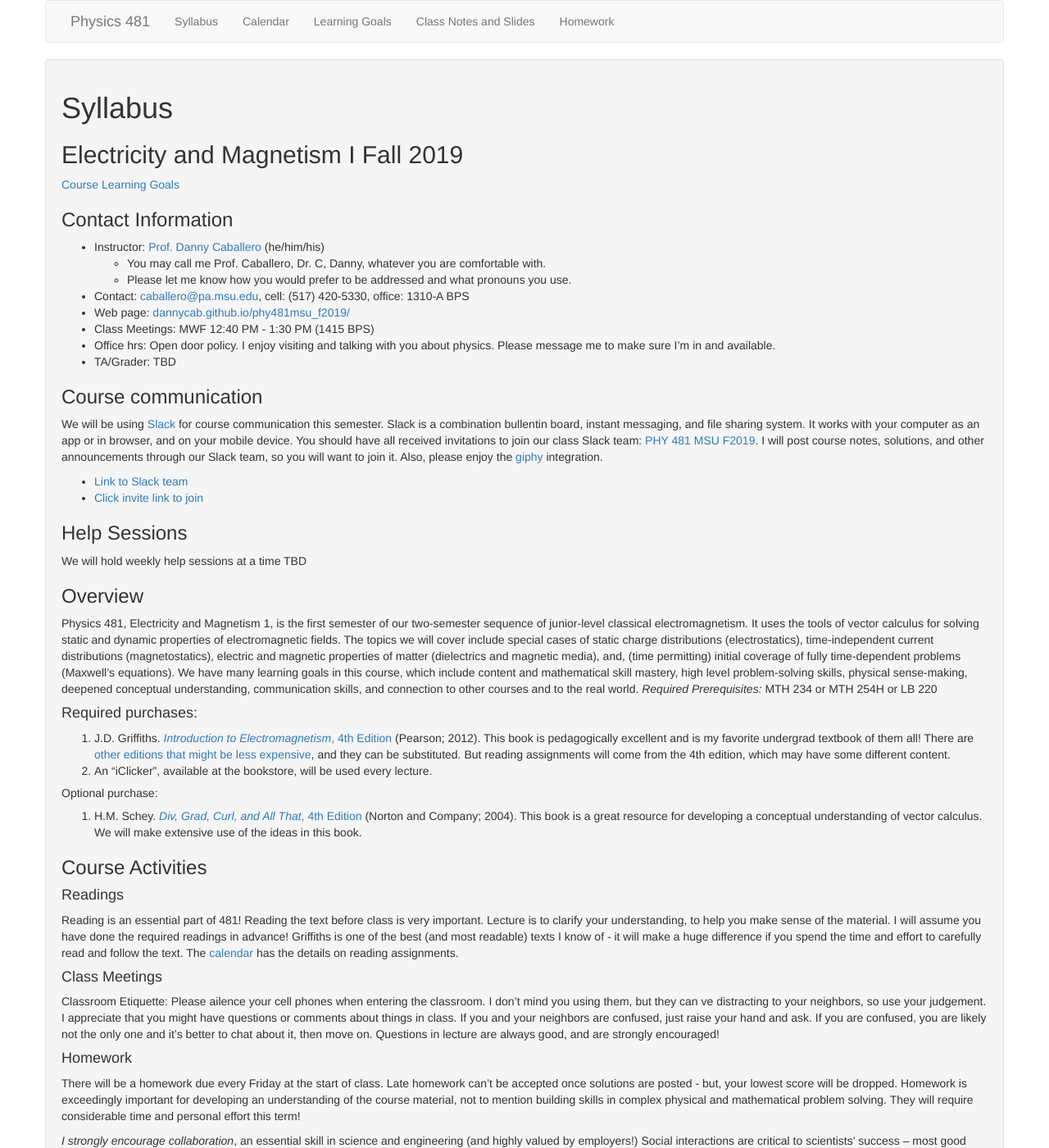
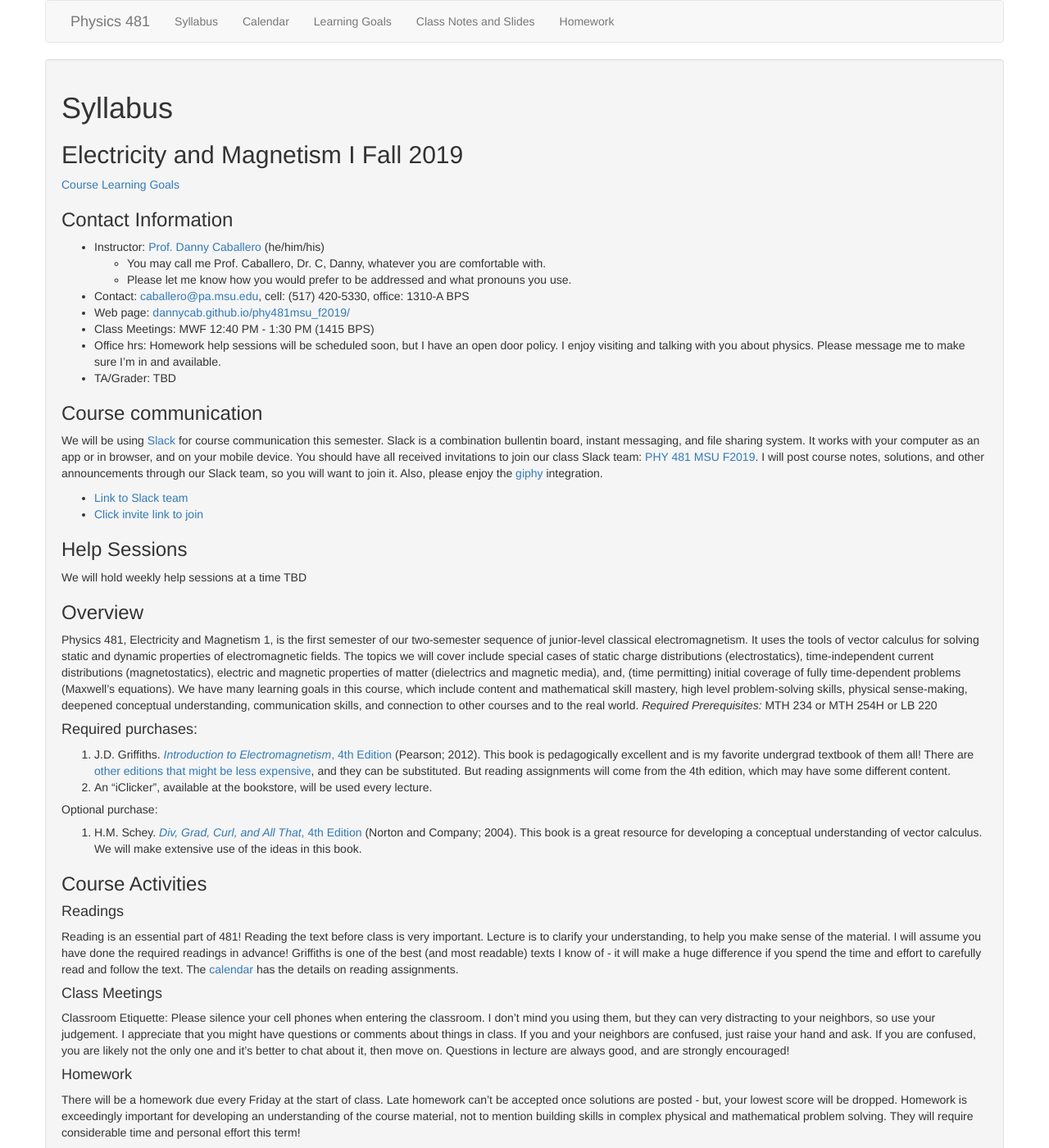
Before and after one commit to dannycab/phy481msu_f2019, a Jekyll site: the page built from index.md, in a window 1280 px wide and 1400 px high. Shown: the whole window at 82% size. Built offline with Jekyll 4.4.1, drawn with Linux system fonts in a browser that asks for light colours.

Commit message:
fixed typos

```diff
--- a/index.md
+++ b/index.md
@@ -18,7 +18,7 @@ use_math: true
     1310-A BPS
 -   Web page: [dannycab.github.io/phy481msu_f2019/](http://dannycab.github.io/phy481msu_f2019/)
 -   Class Meetings: MWF 12:40 PM - 1:30 PM (1415 BPS)
--   Office hrs: Open door policy. I enjoy visiting and talking with you about physics. Please message me to make sure I'm in and available.
+-   Office hrs: Homework help sessions will be scheduled soon, but I have an open door policy. I enjoy visiting and talking with you about physics. Please message me to make sure I'm in and available.
 -   TA/Grader: TBD
 
 ### Course communication
@@ -84,8 +84,8 @@ and effort to carefully read and follow the text. The
 
 #### Class Meetings
 
-Classroom Etiquette: Please ailence your cell phones when entering the classroom.
-I don't mind you using them, but they can ve distracting to your neighbors, so
+Classroom Etiquette: Please silence your cell phones when entering the classroom.
+I don't mind you using them, but they can very distracting to your neighbors, so
 use your judgement. I appreciate that you might have questions or comments about things in
 class. If you and your neighbors are confused, just raise your hand and ask. If you are confused,
 you are likely not the only one and it's better to chat about it, then move on.
```
